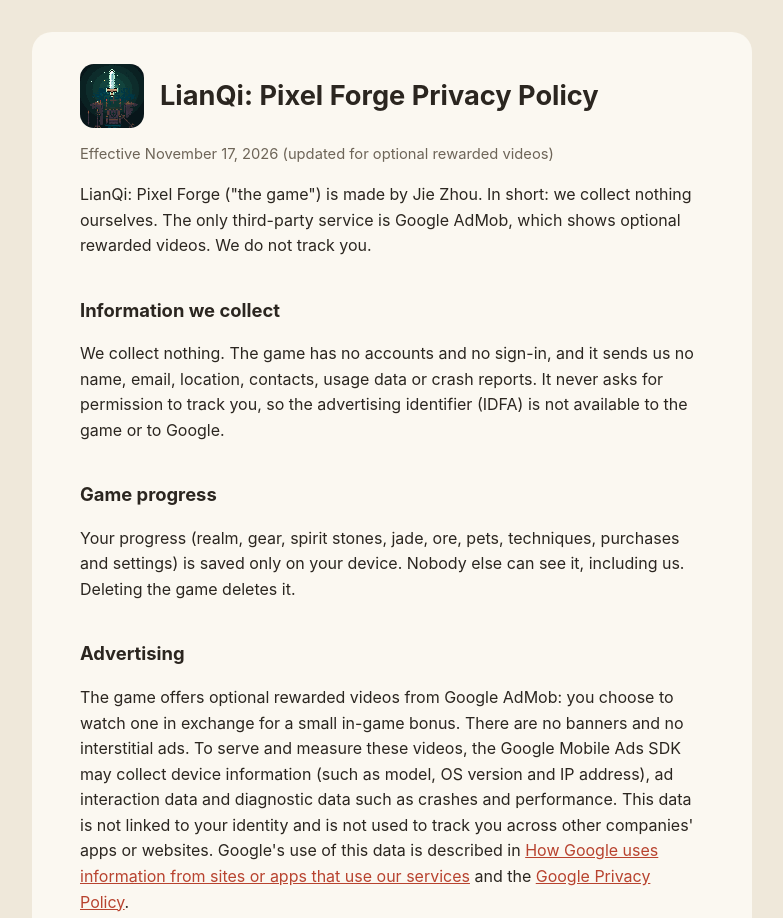
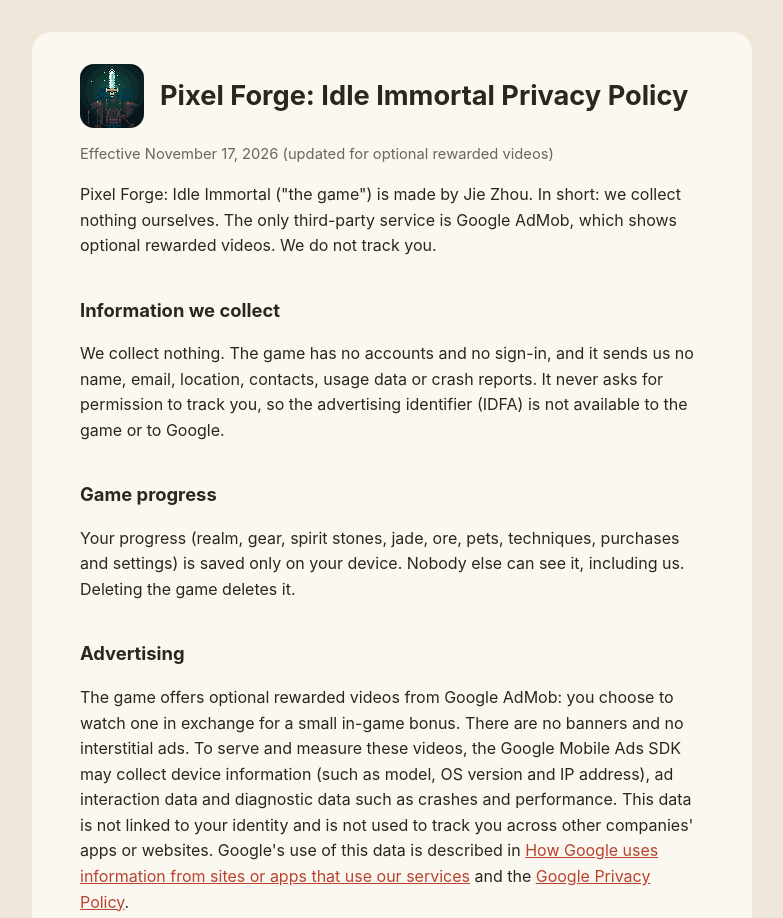
Before and after one commit to jiezhou0731/jiezhou0731.github.io, a plain HTML site: page lianqiforge/privacy.html in a window 1280 px wide. Shown: the top 918 px of the page, without its empty margins (248-1031 px from the left). Drawn offline with Linux system fonts and the light colour scheme.

Commit message:
Pixel Forge: rename pages from LianQi: Pixel Forge

```diff
--- a/lianqiforge/privacy.html
+++ b/lianqiforge/privacy.html
@@ -3,15 +3,15 @@
 <head>
 <meta charset="utf-8">
 <meta name="viewport" content="width=device-width, initial-scale=1">
-<title>LianQi: Pixel Forge – Privacy Policy</title>
+<title>Pixel Forge: Idle Immortal – Privacy Policy</title>
 <link rel="stylesheet" href="style.css">
 </head>
 <body>
 <main>
-<header><img src="icon.png" alt=""><h1>LianQi: Pixel Forge Privacy Policy</h1></header>
+<header><img src="icon.png" alt=""><h1>Pixel Forge: Idle Immortal Privacy Policy</h1></header>
 <p class="muted">Effective November 17, 2026 (updated for optional rewarded videos)</p>
 
-<p>LianQi: Pixel Forge ("the game") is made by Jie Zhou. In short: we collect nothing ourselves. The only third-party service is Google AdMob, which shows optional rewarded videos. We do not track you.</p>
+<p>Pixel Forge: Idle Immortal ("the game") is made by Jie Zhou. In short: we collect nothing ourselves. The only third-party service is Google AdMob, which shows optional rewarded videos. We do not track you.</p>
 
 <h2>Information we collect</h2>
 <p>We collect nothing. The game has no accounts and no sign-in, and it sends us no name, email, location, contacts, usage data or crash reports. It never asks for permission to track you, so the advertising identifier (IDFA) is not available to the game or to Google.</p>
```
Also changed, not shown: lianqiforge/support.html (+2 -2 lines).
